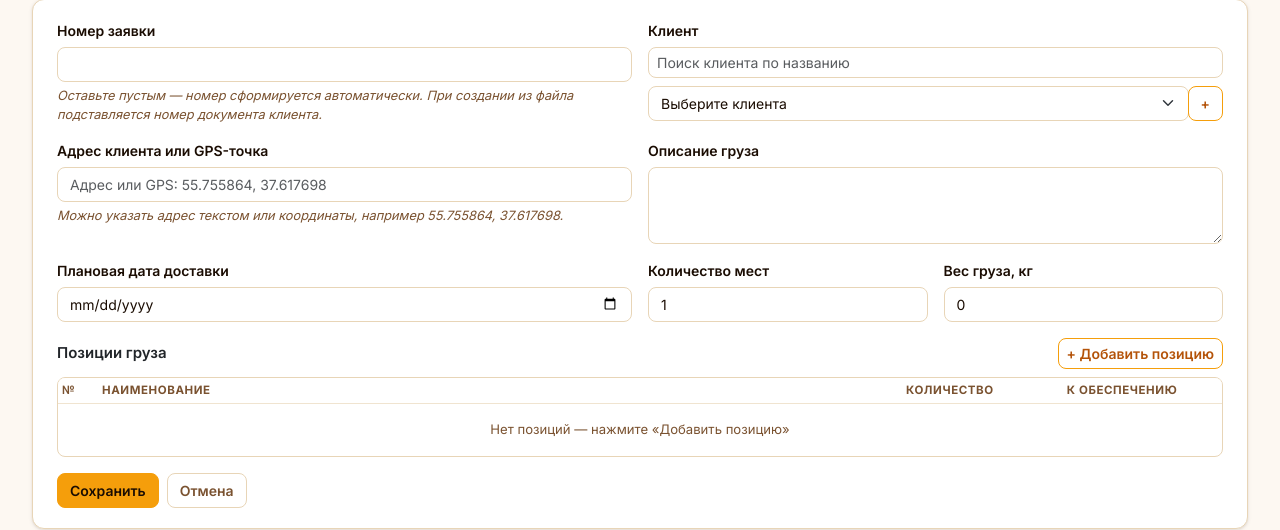
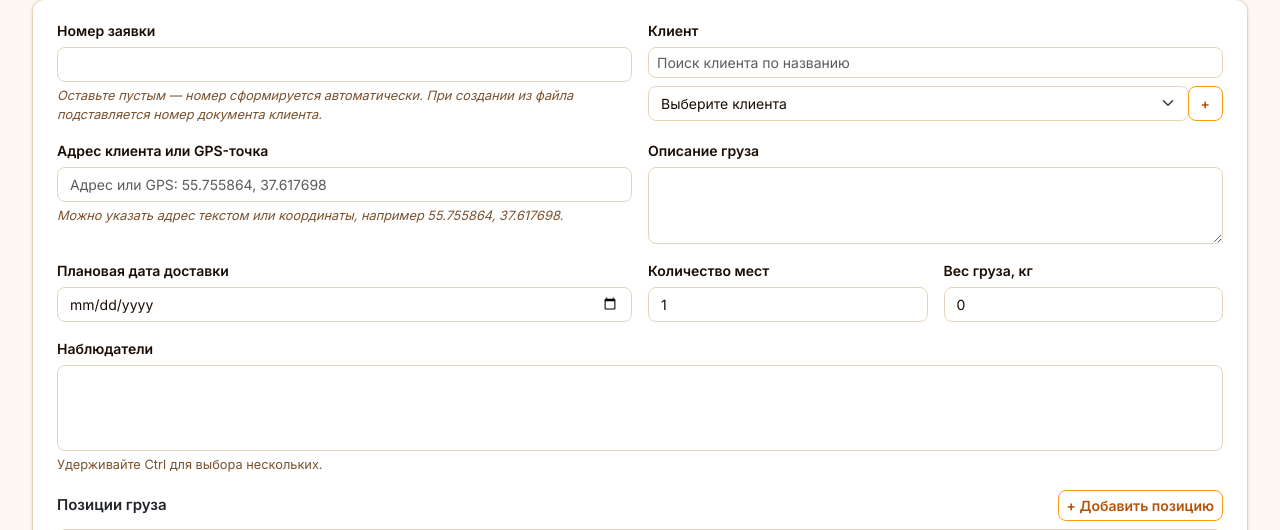
Before and after one commit to Fartovjy/edinycontur, a Django app: page /requests/new/ in a window 1280 px wide. Shown: the part 135-665 px from the top of the page. Run offline with Django 5.2, Linux system fonts and the light colour scheme; the visitor is signed in with stand-in values (Sample User, id 1); data comes from the database, SQL or seed files in the repository; data that the repository does not hold is empty.

Commit message:
Make cargo_description optional; add viewer_users to create form
- models.py: cargo_description blank=True (migration 0013)
- forms.py: cargo_description required=False; add viewer_users field
  to LogisticsRequestCreateForm with ROLE_VIEWER queryset
- views.py: call form.save_m2m() after save to persist viewer_users
- request_form.html: viewer_users renders full-width col-12

Co-Authored-By: Claude Sonnet 4.6 <noreply@anthropic.com>

```diff
--- a/apps/logistics/forms.py
+++ b/apps/logistics/forms.py
@@ -227,6 +227,7 @@ class LogisticsRequestCreateForm(LogisticsRequestForm):
             "skip_supply_to_warehouse",
             "planned_ship_date",
             "planned_delivery_date",
+            "viewer_users",
         ]
 
     def __init__(self, *args, user_role=None, from_pdf=False, **kwargs):
@@ -242,11 +243,21 @@ class LogisticsRequestCreateForm(LogisticsRequestForm):
                 "Оставьте пустым — номер сформируется автоматически. "
                 "При создании из файла подставляется номер документа клиента."
             )
+        # viewer_users: наблюдатели — только пользователи с ролью viewer
+        if "viewer_users" in self.fields:
+            from django.contrib.auth import get_user_model
+            from apps.accounts.constants import ROLE_VIEWER
+            User = get_user_model()
+            self.fields["viewer_users"].queryset = User.objects.filter(
+                profile__role=ROLE_VIEWER, profile__is_active=True
+            ).order_by("last_name", "first_name", "username")
+            self.fields["viewer_users"].required = False
+            self.fields["viewer_users"].label = "Наблюдатели"
+            self.fields["viewer_users"].help_text = "Удерживайте Ctrl для выбора нескольких."
         if user_role == ROLE_OPERATOR:
             for name in ["warehouse", "planned_ship_date", "cargo_volume_m3", "dimensions_text", "skip_supply_to_warehouse"]:
                 self.fields.pop(name, None)
-            self.order_fields(
-                [
+            self.order_fields([
                 "request_number",
                 "client",
                 "client_address",
@@ -254,8 +265,8 @@ class LogisticsRequestCreateForm(LogisticsRequestForm):
                 "planned_delivery_date",
                 "cargo_places_count",
                 "cargo_weight_kg",
-                ]
-            )
+                "viewer_users",
+            ])
         labels = {
             "client": "Клиент",
             "client_address": "Адрес клиента или GPS-точка",
@@ -271,6 +282,6 @@ class LogisticsRequestCreateForm(LogisticsRequestForm):
         for name, label in labels.items():
             if name in self.fields:
                 self.fields[name].label = label
-        for name in ["cargo_places_count", "cargo_weight_kg", "cargo_volume_m3", "dimensions_text"]:
+        for name in ["cargo_description", "cargo_places_count", "cargo_weight_kg", "cargo_volume_m3", "dimensions_text"]:
             if name in self.fields:
                 self.fields[name].required = False
--- a/apps/logistics/models.py
+++ b/apps/logistics/models.py
@@ -83,7 +83,7 @@ class LogisticsRequest(models.Model):
     client_contact = models.CharField("Контакт клиента", max_length=160, blank=True)
     region = models.CharField("Регион", max_length=120, default="")
     warehouse = models.ForeignKey(Warehouse, on_delete=models.PROTECT, related_name="requests", verbose_name="Склад")
-    cargo_description = models.TextField("Описание груза", default="")
+    cargo_description = models.TextField("Описание груза", default="", blank=True)
     cargo_places_count = models.PositiveIntegerField("Количество мест", default=1)
     cargo_weight_kg = models.DecimalField("Вес, кг", max_digits=10, decimal_places=2, default=0)
     cargo_volume_m3 = models.DecimalField("Объем, м3", max_digits=10, decimal_places=3, default=0)
--- a/apps/logistics/views.py
+++ b/apps/logistics/views.py
@@ -1738,7 +1738,8 @@ def request_create(request):
                 request_obj.warehouse = default_warehouse
             skip_supply = form.cleaned_data.get("skip_supply_to_warehouse")
             request_obj.created_by = request.user
-            request_obj.save()  # сохраняем первым — нужен PK для FK CargoItem
+            request_obj.save()  # сохраняем первым — нужен PK для M2M и FK CargoItem
+            form.save_m2m()     # сохраняем viewer_users и другие M2M
 
             # ── Сохранить позиции груза из формы ─────────────────────────
             item_names = request.POST.getlist("cargo_item_name")
--- a/apps/templates/logistics/request_form.html
+++ b/apps/templates/logistics/request_form.html
@@ -45,7 +45,7 @@
       {% csrf_token %}
       {% if parse_info %}<input type="hidden" name="from_pdf" value="1">{% endif %}
       {% for field in form %}
-        <div class="col-12 {% if operator_create_layout and field.name == 'cargo_places_count' or operator_create_layout and field.name == 'cargo_weight_kg' or operator_create_layout and field.name == 'cargo_volume_m3' or operator_create_layout and field.name == 'dimensions_text' %}col-md-3{% else %}col-md-6 {% if field.name == 'cargo_description' and not operator_create_layout or field.name == 'cz_comment' or field.name == 'status_comment' %}col-md-12{% endif %}{% endif %}">
+        <div class="col-12 {% if operator_create_layout and field.name == 'cargo_places_count' or operator_create_layout and field.name == 'cargo_weight_kg' or operator_create_layout and field.name == 'cargo_volume_m3' or operator_create_layout and field.name == 'dimensions_text' %}col-md-3{% else %}col-md-6 {% if field.name == 'cargo_description' and not operator_create_layout or field.name == 'cz_comment' or field.name == 'status_comment' or field.name == 'viewer_users' %}col-md-12{% endif %}{% endif %}">
           {% if field.field.widget.input_type == "checkbox" %}
             <div class="form-check mt-4">
               {{ field }}
```
Also changed, not shown: apps/logistics/migrations/0013_cargo_description_blank.py (added).
